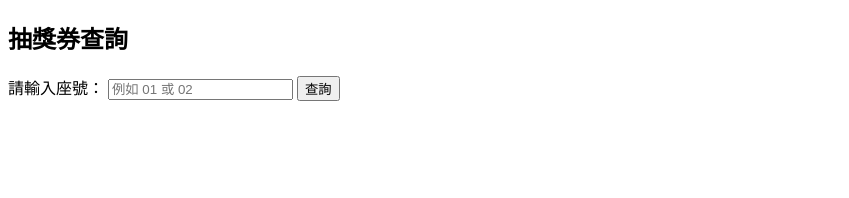
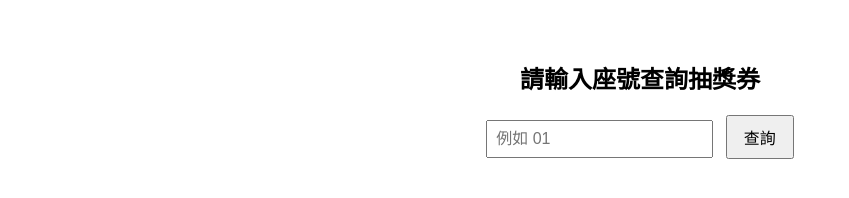
Before and after one commit to jimmy05312011/raffle-tickets, a plain HTML site: page index.html in a window 1280 px wide. Shown: the whole page, without its empty margins (0-849 px from the left). Drawn offline with Linux system fonts and the light colour scheme.

Commit message:
Add working index.html for seat number input

```diff
--- a/index.html
+++ b/index.html
@@ -1,47 +1,43 @@
 <!DOCTYPE html>
-<html>
+<html lang="zh-Hant">
 <head>
+  <meta charset="UTF-8" />
+  <meta name="viewport" content="width=device-width, initial-scale=1.0"/>
   <title>抽獎券查詢</title>
-    <script>
-      // 當頁面加載時，如果 URL 中有 seat 參數，則執行查詢
-      window.onload = function () {
-        const params = new URLSearchParams(window.location.search);
-        const seat = params.get("seat");
-
-        if (seat) {
-          fetchResults(seat); // 如果有座號，執行查詢
+  <style>
+    body {
+      font-family: sans-serif;
+      padding: 2rem;
+      text-align: center;
     }
-      };
-
-      // 更新 URL 並查詢結果
-      function updateURL() {
-        const seat = document.getElementById("seat").value;
-        if (seat) {
-          const formattedSeat = seat.padStart(2, '0'); // 格式化座號為兩位數
-          window.history.pushState({}, "", `?seat=${formattedSeat}`); // 更新網址
-          fetchResults(formattedSeat); // 查詢結果
+    input[type="text"] {
+      padding: 0.5rem;
+      font-size: 1rem;
     }
+    button {
+      padding: 0.5rem 1rem;
+      font-size: 1rem;
+      margin-left: 0.5rem;
+      cursor: pointer;
     }
-
-      // 查詢座號的抽獎券數量
-      function fetchResults(seat) {
-        const url = `https://script.google.com/macros/s/AKfycbzJ1zkJhsoO7gGbQ_12345/edit?seat=${seat}`;
-        fetch(url)
-          .then((response) => response.text())
-          .then((data) => {
-            document.getElementById('result').innerHTML = data;
-          });
-      }
-    </script>
+  </style>
 </head>
 <body>
-    <h2>抽獎券查詢</h2>
+  <h2>請輸入座號查詢抽獎券</h2>
   <form id="seatForm">
-      <label for="seat">請輸入座號：</label>
-      <input type="text" id="seat" placeholder="例如 01 或 02" required>
-      <button type="button" onclick="updateURL()">查詢</button>
+    <input type="text" id="seatInput" placeholder="例如 01" required />
+    <button type="submit">查詢</button>
   </form>
 
-    <div id="result"></div> <!-- 顯示查詢結果 -->
+  <script>
+    document.getElementById('seatForm').addEventListener('submit', function (e) {
+      e.preventDefault();
+      const seat = document.getElementById('seatInput').value.trim().padStart(2, '0');
+      if (seat) {
+        // 將網址導向自己加上 seat=XX
+        window.location.href = window.location.origin + window.location.pathname + "?seat=" + seat;
+      }
+    });
+  </script>
 </body>
 </html>
```
Lines whose indentation alone changed are shown as unchanged.
